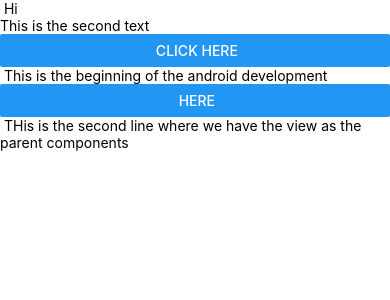
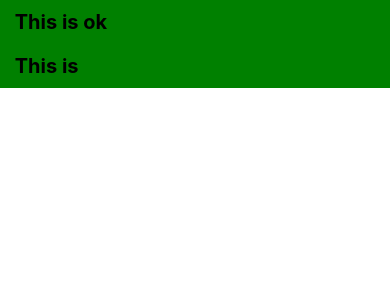
Before and after one commit to shitcodebykaushik/UI_kit, a React Native app: screen / in a window 390 px wide. Shown: the top 300 px of the page. Built offline with nearby package versions, Linux system fonts and the light colour scheme.

Commit message:
The view learning things

```diff
--- a/App.jsx
+++ b/App.jsx
@@ -1,39 +1,28 @@
-import React from "react";
-import {View, Text, Button, Alert} from "react-native";
- const LIT = ()=>{
-    return(
-        <Text> Hi </Text>
-    );
- };
- const Uid = () => {
-    return (
-        <Text>This is the second text</Text>
-    );
- };
-  const Data = () => {
-     return (
-       <Button title=" Click here" />
-     );
-  };
+import React from 'react';
+import {Text,View,TextInput, StyleSheet} from 'react-native';
 
-  const Yolo = () => {
-    return (
-        <View>
-            <Text> This is the beginning of the android development  </Text>
-            <Button title=" Here" onPress={()=>Alert.alert ("Button was clicked")} />
-            <Text> THis is the second line where we have the view as the parent components </Text>
-        </View>
-    );
-  };
+const Red = () => {
+  return (
+    <View style={styles.container}>
+    <Text style={styles.test1}> This is ok</Text>
+    <Text style={styles.test1}> This is </Text>
 
-  const App = () => {
-    return (
-        <View>
-            <LIT/>
-                <Uid/>
-                <Data/>
-                <Yolo/>
-        </View>
-    );
-  };
-  export default App;
+
+    </View>
+  );
+};
+const styles = StyleSheet.create({
+  container: {
+    flex: 1,
+    justifyContent: 'flex-start',
+    alignitems: 'center',
+  },
+  test1: {
+    alignContent:'center',
+    backgroundColor: 'green',
+    fontWeight: 'bold',
+    fontSize:20,
+    padding:10,
+}
+});
+export default Red;
```
Also changed, not shown: Notes/01.md (+9 -1 lines).
